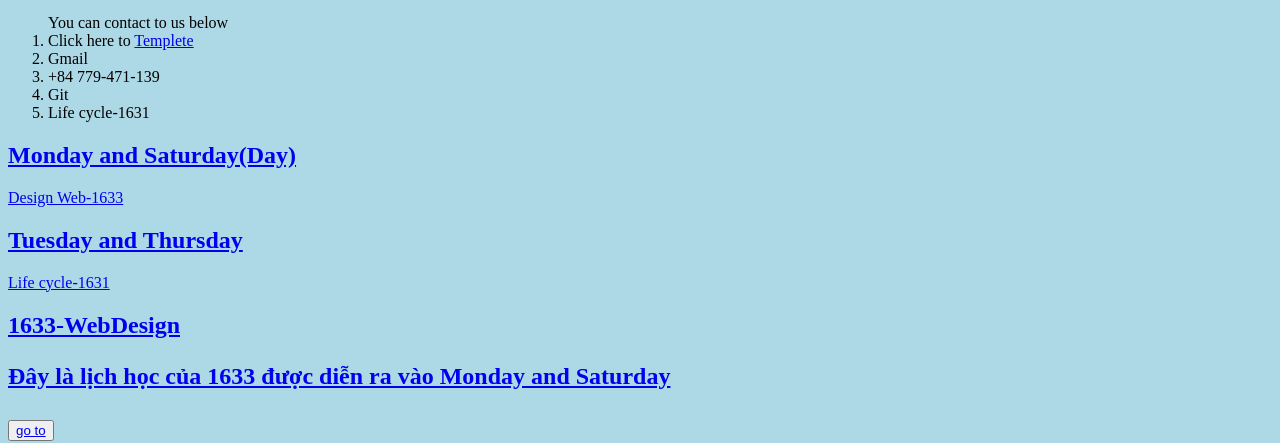
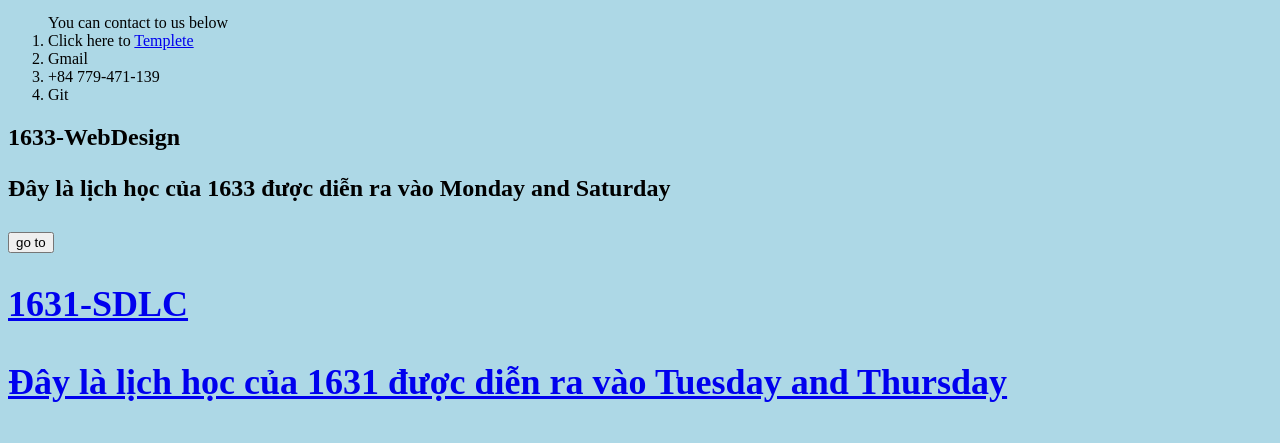
Before and after one commit to Vjpprodnmeo/Thuan, a plain HTML site: page index.html in a window 1280 px wide. Shown: the part 511-954 px from the top of the page. Drawn offline with Linux system fonts and the light colour scheme.

Commit message:
Update index.html

```diff
--- a/index.html
+++ b/index.html
@@ -35,20 +35,14 @@ image {
 <li> Gmail </li>
 <li> +84 779-471-139</li>
 <li> Git </li>
- <li> Life cycle-1631 <a href="https://meet.google.com/nao-fekz-ijt" </a></li>
 </ol>
-     <h2> Monday and Saturday(Day) </h2>
-  Design Web-1633 <a href="https://meet.google.com/utx-fpik-kpb"  </a>
-
-         <h2>   Tuesday and Thursday </h2>
- Life cycle-1631 <a href="https://meet.google.com/nao-fekz-ijt" </a>
 
   <h2> 1633-WebDesign <h2>
-    <p> Đây là lịch học của 1633 được diễn ra vào Monday and Saturday </p>
+   <p> Đây là lịch học của 1633 được diễn ra vào Monday and Saturday </p>
   <button> go to <a href="https://meet.google.com/utx-fpik-kpb"  </a></button>
    <h2> 1631-SDLC <h2>
     <p> Đây là lịch học của 1631 được diễn ra vào Tuesday and Thursday </p>
-  <button> go to<a href="https://meet.google.com/nao-fekz-ijt" </a></button><br>
+  <button> go to<a href="https://meet.google.com/nao-fekz-ijt" </a></button>
 
 
 </body>
```
